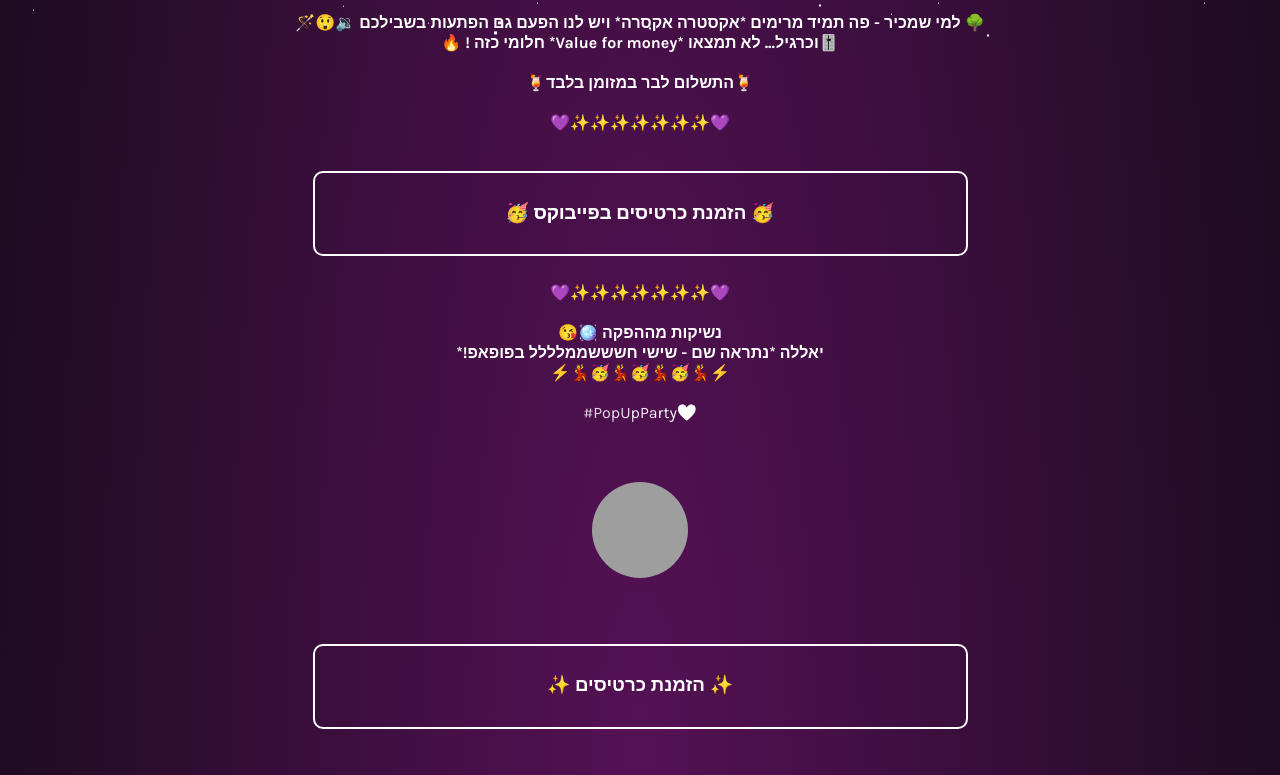
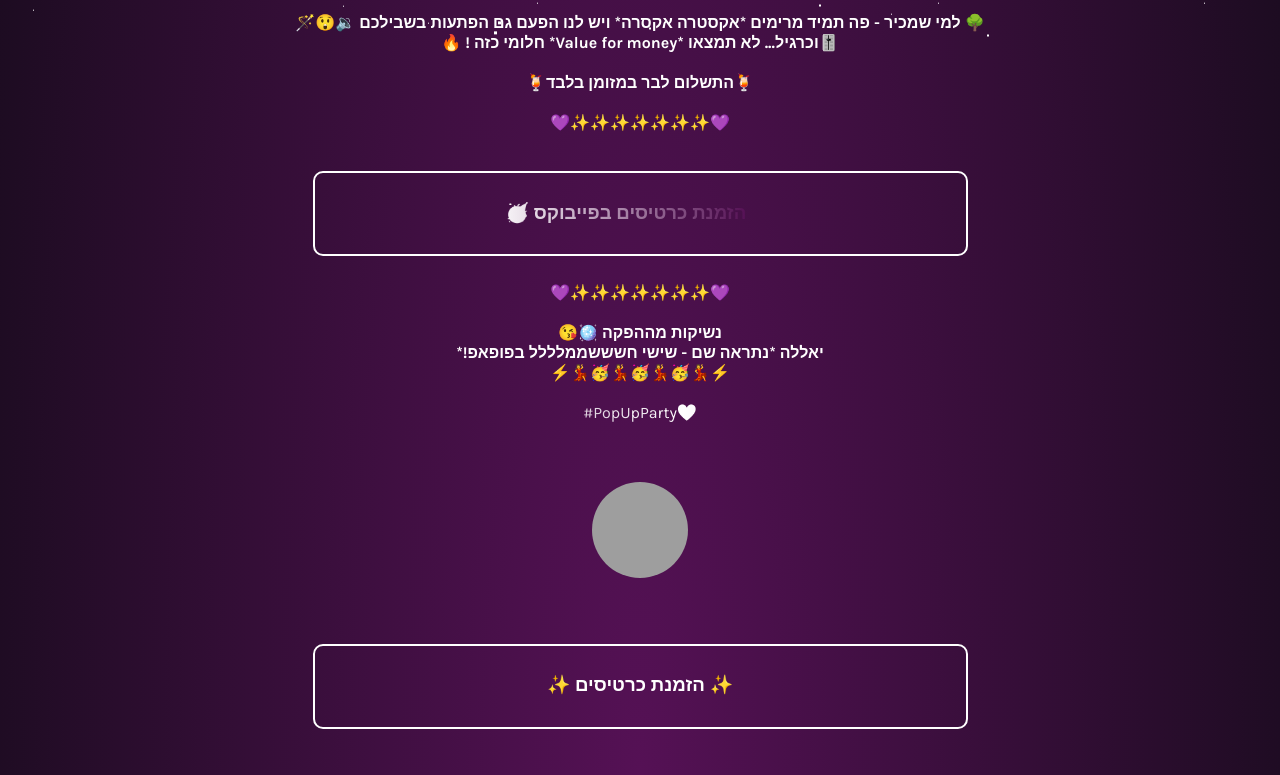
Before and after one commit to fire17/popup_linktree, a plain HTML site: page index.html in a window 1280 px wide. Shown: the part 1887-2662 px from the top of the page. Drawn offline with Linux system fonts and the light colour scheme; grey boxes are pictures that could not be loaded.

Commit message:
Update style.css

```diff
--- a/style.css
+++ b/style.css
@@ -160,7 +160,7 @@ body {
     animation: animate 3s linear var(--delay) infinite reverse;
     -webkit-background-clip: text;
     background-clip: text;
-    -webkit-text-fill-color: rgba(255, 255, 255, 1);
+    -webkit-text-fill-color: rgba(255, 255, 255, 0);
 }
 
 
```
